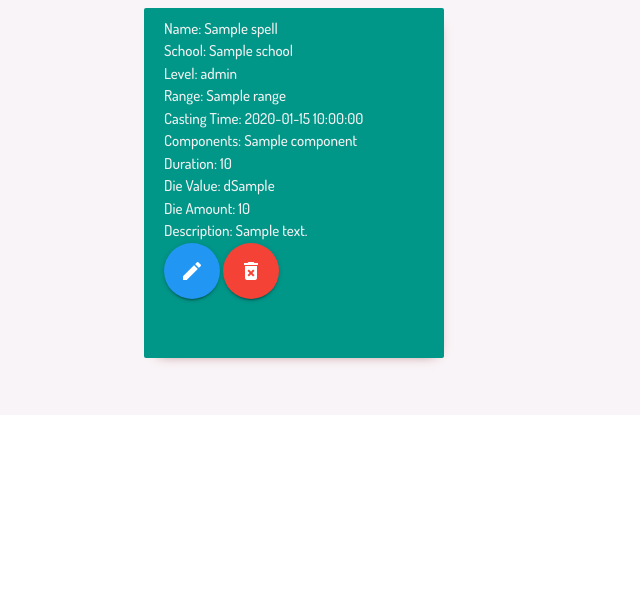
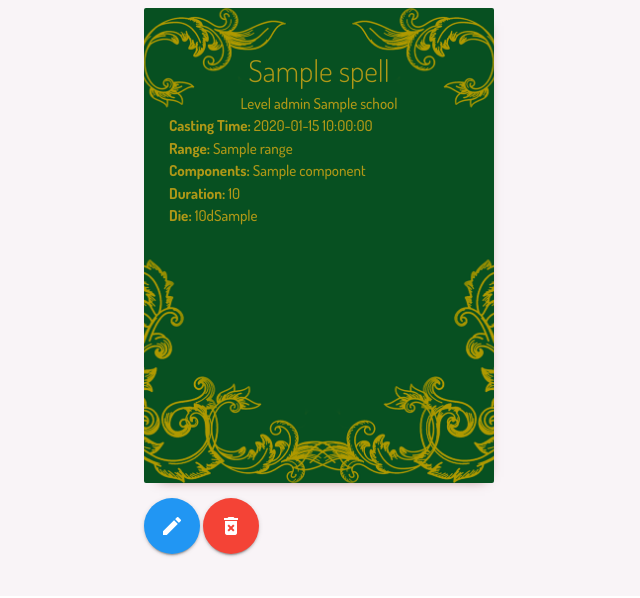
Before and after one commit to JackSnowdon/spellbook, a Flask app: page / in a window 1280 px wide. Shown: the part 64-662 px from the top of the page, without its empty margins (48-688 px from the left). Run offline with Flask 2, Linux system fonts and the light colour scheme; a database or web service that is not in the repository returns one stand-in record (values such as "Sample title"); some libraries are stand-ins or nearby versions.

Commit message:
Added spellcard backgriound and restyled spell infomation

```diff
--- a/static/css/style.css
+++ b/static/css/style.css
@@ -19,7 +19,7 @@
 
 .body-text{
     font-family: 'Dosis', sans-serif;
-    color: #f2f2f2
+    color: #af9817
 }
 
 .input-text{
@@ -27,13 +27,37 @@
     color: #730101
 }
 
+.bold-text {
+    font-weight: 700
+}
+
 /* view spells */
 
 .spell-box {
-    width: 300px;
-    height: 350px;
-    padding: 10px 20px;
+    width: 350px;
+    min-height: 475px;
+    background: url(../img/spellcard_bg.png);
+    background-position: center; /* Center the image */
+    background-repeat: no-repeat; /* Do not repeat the image */
+    background-size: cover; /* Resize the background image to cover the entire container */
+    padding: 10px 25px;
     -webkit-box-shadow: 3px 6px 13px -12px rgba(115,16,16,1);
     -moz-box-shadow: 3px 6px 13px -12px rgba(115,16,16,1);
     box-shadow: 3px 6px 13px -12px rgba(115,16,16,1);
 }
+
+.top-spell-box {
+    text-align: center;
+    padding-top: 30px;
+    padding-left: 20px;
+    padding-right: 20px;
+}
+
+.middle-spell-box {
+
+}
+
+.spell-name {
+    font-size: 30px;
+    font-weight: 300;
+}
--- a/templates/view_spells.html
+++ b/templates/view_spells.html
@@ -3,46 +3,43 @@
 <div class="row">
     {% for spell in spells %}
     <div class="col s12 m4">
-        <div class="card-panel spell-box teal hoverable">
+        <div class="card-panel spell-box hoverable">
 
-            <div class="">
-                Name: {{spell.spell_name}}
+            <div class="top-spell-box">
+                <div class="spell-name">{{spell.spell_name}}</div>
+                {% if spell.spell_level == "0" %}
+                <div>{{spell.school}} cantrip </div>
+                {% else %}
+                <div>Level {{spell.spell_level}} {{spell.school}} </div>
+                {% endif %}
             </div>
-            <div class="">
-                School: {{spell.school}}
+            <div class="middle-spell-box">
+                <div>
+                    <span class="bold-text">Casting Time:</span> {{spell.casting_time}}
                 </div>
-            <div class="">
-                Level: {{spell.spell_level}}
+                <div>
+                    <span class="bold-text">Range:</span> {{spell.range}}
                 </div>
-            <div class="">
-                Range: {{spell.range}}
+                <div>
+                    <span class="bold-text">Components:</span> {% for component in spell.components %} {{component}} {% endfor %}
                 </div>
-            <div class="">
-                Casting Time: {{spell.casting_time}}
+                <div>
+                    <span class="bold-text">Duration:</span> {{spell.duration}}
                 </div>
-            <div class="">
-                Components: {% for component in spell.components %} {{component}} {% endfor %}
+                <div>
+                    <span class="bold-text">Die:</span> {{spell.die_amount}}d{{spell.die_value}}
                 </div>
-            <div class="">
-                Duration: {{spell.duration}}
             </div>
-
-            <div class="">
-                Die Value: d{{spell.die_value}}
-            </div>
-            <div class="">
-                Die Amount: {{spell.die_amount}}
-            </div>
-            <div class="">
-                Description: {{spell.description}}
         </div>
         <div class="">
             <a href="{{url_for('edit_spell', spell_id=spell._id)}}" class="btn-floating btn-large waves-effect waves-light blue"><i class="material-icons">edit</i></a>
             <a href="{{url_for('delete_spell', spell_id=spell._id)}}" class="btn-floating btn-large waves-effect waves-light red"><i class="material-icons">delete_forever</i></a>
         </div>
     </div>
-    </div>
     {% endfor %}
 </div>
 
 <br>{% endblock %}
+<!-- <div class="">
+                Description: {{spell.description}}
+            </div> -->
```
Also changed, not shown: static/img/spellcard_bg.png (added). Lines whose indentation alone changed are shown as unchanged.
